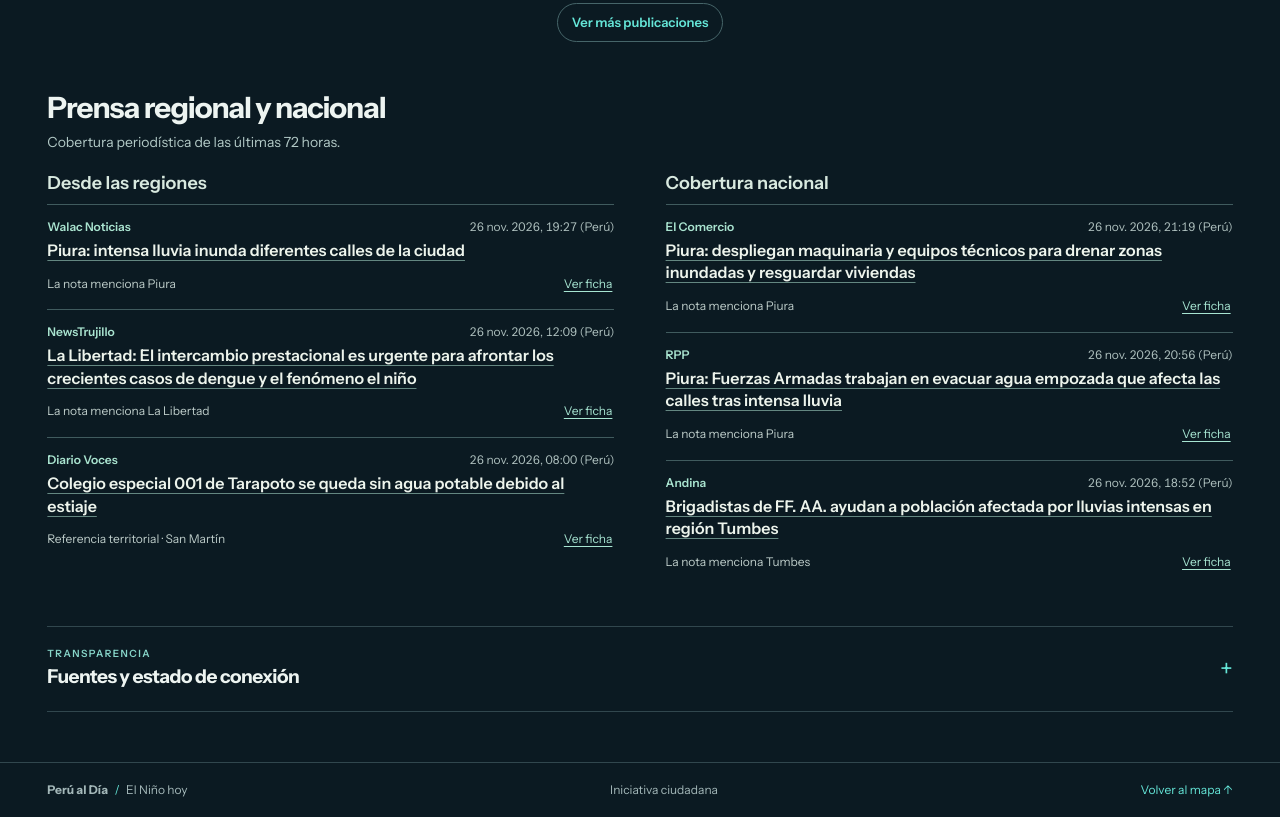
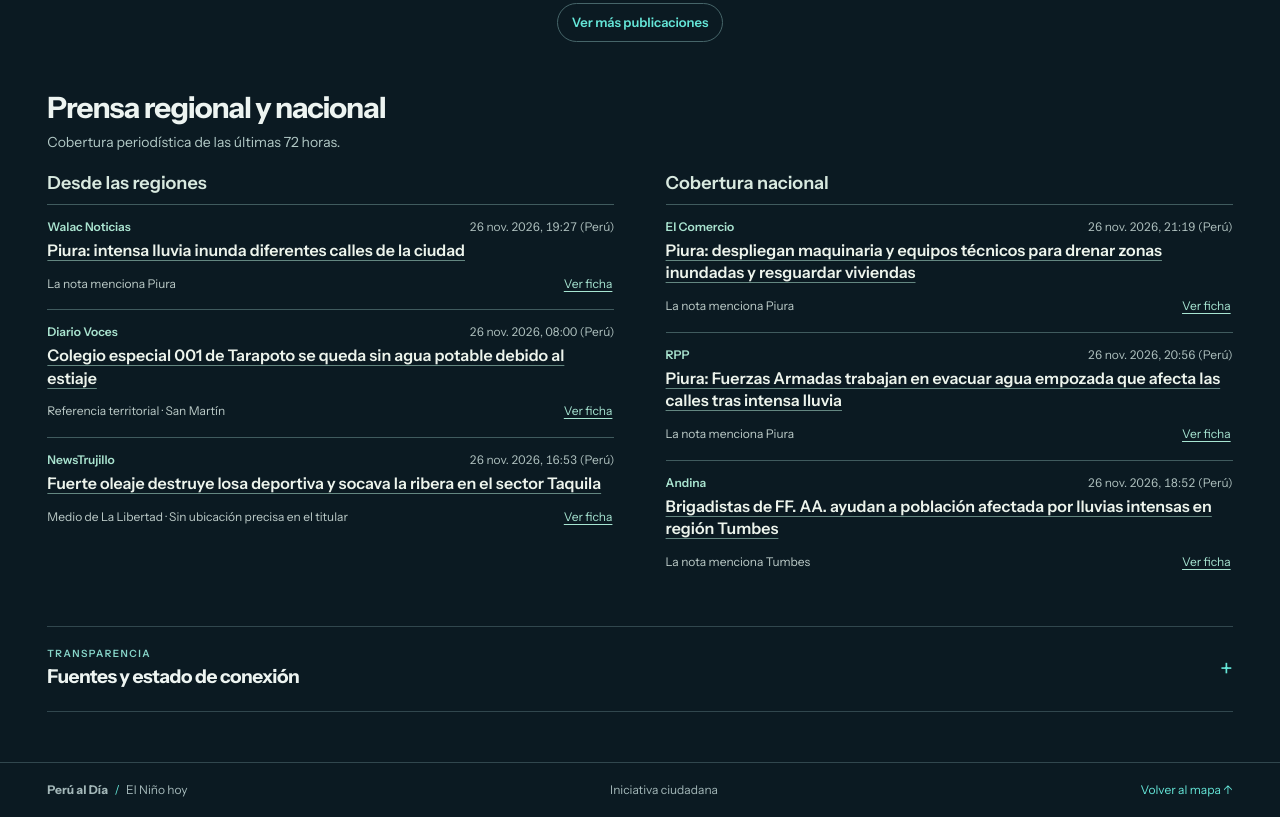
Before and after one commit to Jccv26/atlas-el-nino-peru, a plain HTML site: page public/index.html in a window 1280 px wide. Shown: the part 1812-2629 px from the top of the page. Drawn offline with Linux system fonts and the light colour scheme; no server answers.

Commit message:
Priorizar los efectos recientes documentados en sectores locales

```diff
--- a/public/atlas-app.mjs
+++ b/public/atlas-app.mjs
@@ -5,7 +5,7 @@ import {shareControl,sharePayload} from "./compartir.mjs";
 import {avisoKey,resolveAviso} from "./enlaces-aviso.mjs";
 import { createMap, mapCities } from "./atlas-map.mjs?v=6";
 import {editionAsset} from "./publicacion.mjs";
-import {renderRegionalPress} from "./prensa-regional.mjs";
+import {renderRegionalPress} from "./prensa-regional.mjs?v=2";
 import {portStatusPanel} from "./puertos.mjs";
 import { layerRecords, noticeForRegionDay } from "./avisos-mapa.mjs?v=3";
 const $ = (id) => document.getElementById(id);
--- a/public/index.html
+++ b/public/index.html
@@ -438,7 +438,7 @@
       <div id="dialogBody"></div>
     </dialog>
     <script type="module">
-      if (location.protocol !== "file:") import("./atlas-app.mjs?v=11");
+      if (location.protocol !== "file:") import("./atlas-app.mjs?v=12");
     </script>
   </body>
 </html>
--- a/public/prensa-regional.mjs
+++ b/public/prensa-regional.mjs
@@ -47,6 +47,10 @@ const foreign = /\b(?:ee\s*\.?\s*uu|estados unidos|accion de gracias|miami|flori
 const sports = /\b(?:deportes?|futbol|futbolista|seleccion peruana|liga 1|goles?|goleada|champions league|mundial de clubes|partido amistoso|torneo apertura|torneo clausura|voley|penales|copa libertadores)\b/;
 const climate = /\b(?:fenomeno (?:de )?(?:el |del )?nino|el nino costero|enfen|enso|senamhi|lluvi[a-z]*|precipitaci[a-z]*|llovizn[a-z]*|inund[a-z]*|aneg[a-z]*|drenaj[a-z]*|desbord[a-z]*|oleajes?|huaycos?|huaicos?|quebradas?|sequi[a-z]*|estiaj[a-z]*|graniz[a-z]*|tormentas?|deficit hidrico|caudales?|nivel (?:del|de los) rios?|temperatura del mar|calentamiento (?:del mar|del pacifico)|anomalia (?:termica|marina)|mar de fondo|motobombas?|olas? de calor)\b/;
 const editorialPriority = sourceId => ['rpp','el-comercio'].includes(sourceId) ? 0 : 1;
+function reportsLocalImpact(title) {
+  if (/\b(?:preve\w*|podria\w*|riesgo|posibles?|simulacro|pronostico|prevencion)\b/.test(title)) return false;
+  return /\b(?:inunda\w*|anega\w*|desborda\w*|socav\w*|destruy\w*|drena(?:n|r|ron)?|restablec\w*|reabri\w*|interrump\w*|sin agua|intransitable\w*|evacua\w*|aislad[oa]s?)\b/.test(title);
+}
 
 function eligible(item, sources, region, now) {
   if (item?.kind!=='prensa' || typeof item.title!=='string' || !item.title.trim() || item.withdrawnAt || item.supersededBy) return;
@@ -73,7 +77,8 @@ function eligible(item, sources, region, now) {
   const scope=places.length ? (literal?'La nota menciona ':'Referencia territorial · ')+places.join(', ') :
     publisher ? 'Medio de '+publisher+(nationwide?' · Cobertura nacional':' · Sin ubicación precisa en el titular') :
     'Cobertura de Perú · Sin región precisada';
-  return {item,sourceId:source.id,source:source.name,publisher,places,scope,url,time,title:item.title.trim()};
+  const recentImpact=now-time<=86400000 && reportsLocalImpact(title);
+  return {item,sourceId:source.id,source:source.name,publisher,places,scope,url,time,recentImpact,title:item.title.trim()};
 }
 export function selectPressGroups(panel, {region='',now=Date.now(),limit=3}={}) {
   const sources=new Map((panel?.sources || []).filter(s=>s.kind==='prensa').map(s=>[s.id,s]));
@@ -88,7 +93,7 @@ export function selectPressGroups(panel, {region='',now=Date.now(),limit=3}={})
   const latest=(a,b)=>b.time-a.time || a.url.localeCompare(b.url);
   function select(list, regional) {
     list.sort((a,b)=>regional
-      ? Number(Boolean(b.places.length))-Number(Boolean(a.places.length)) || latest(a,b)
+      ? Number(b.recentImpact)-Number(a.recentImpact) || Number(Boolean(b.places.length))-Number(Boolean(a.places.length)) || latest(a,b)
       : editorialPriority(a.sourceId)-editorialPriority(b.sourceId) || latest(a,b));
     const chosen=[],counts=new Map(),areas=new Set();
     for (const pass of [0,1,2]) {
```
Also changed, not shown: tests/prensa-regional.test.mjs (+7 -0 lines).
